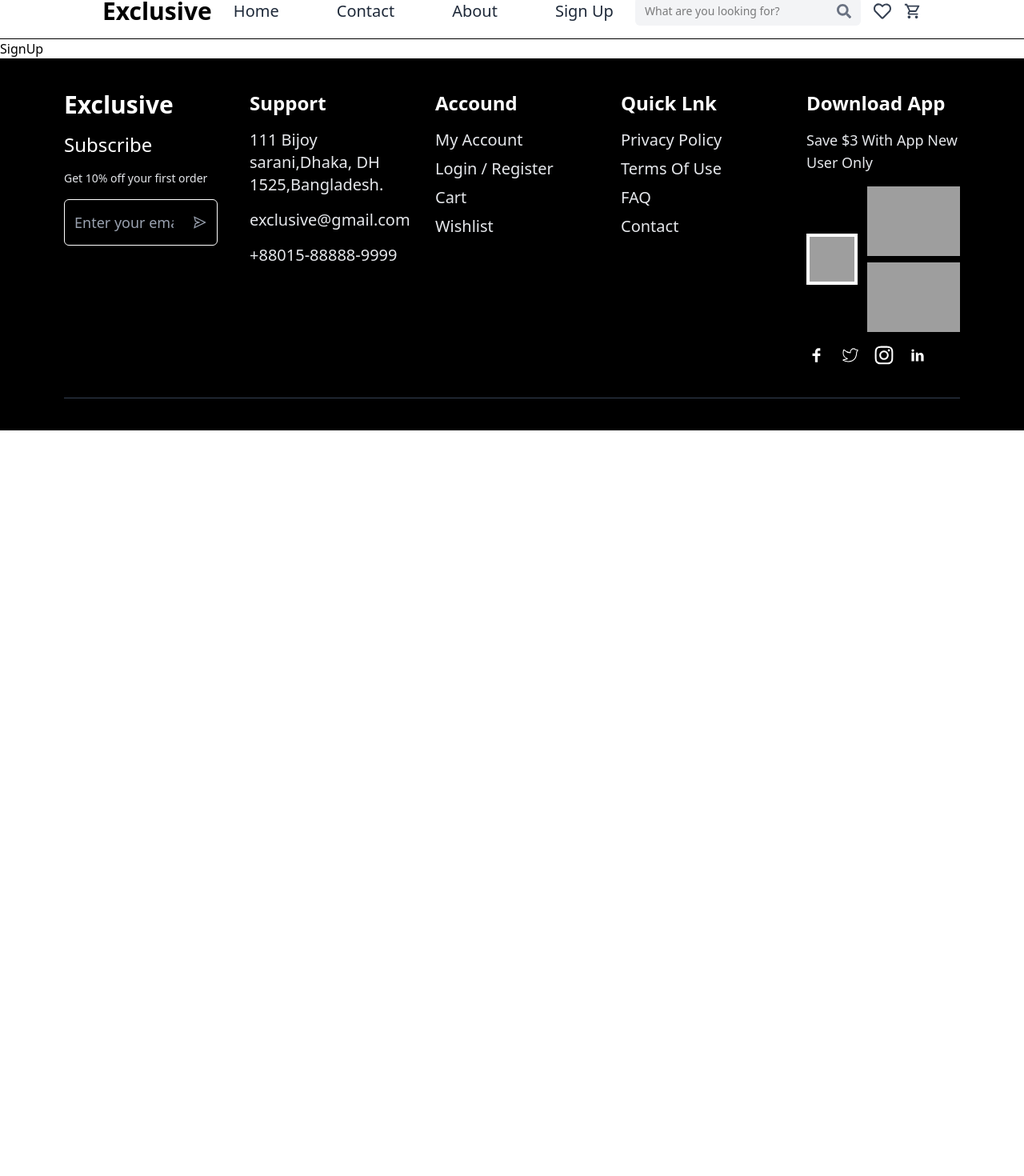
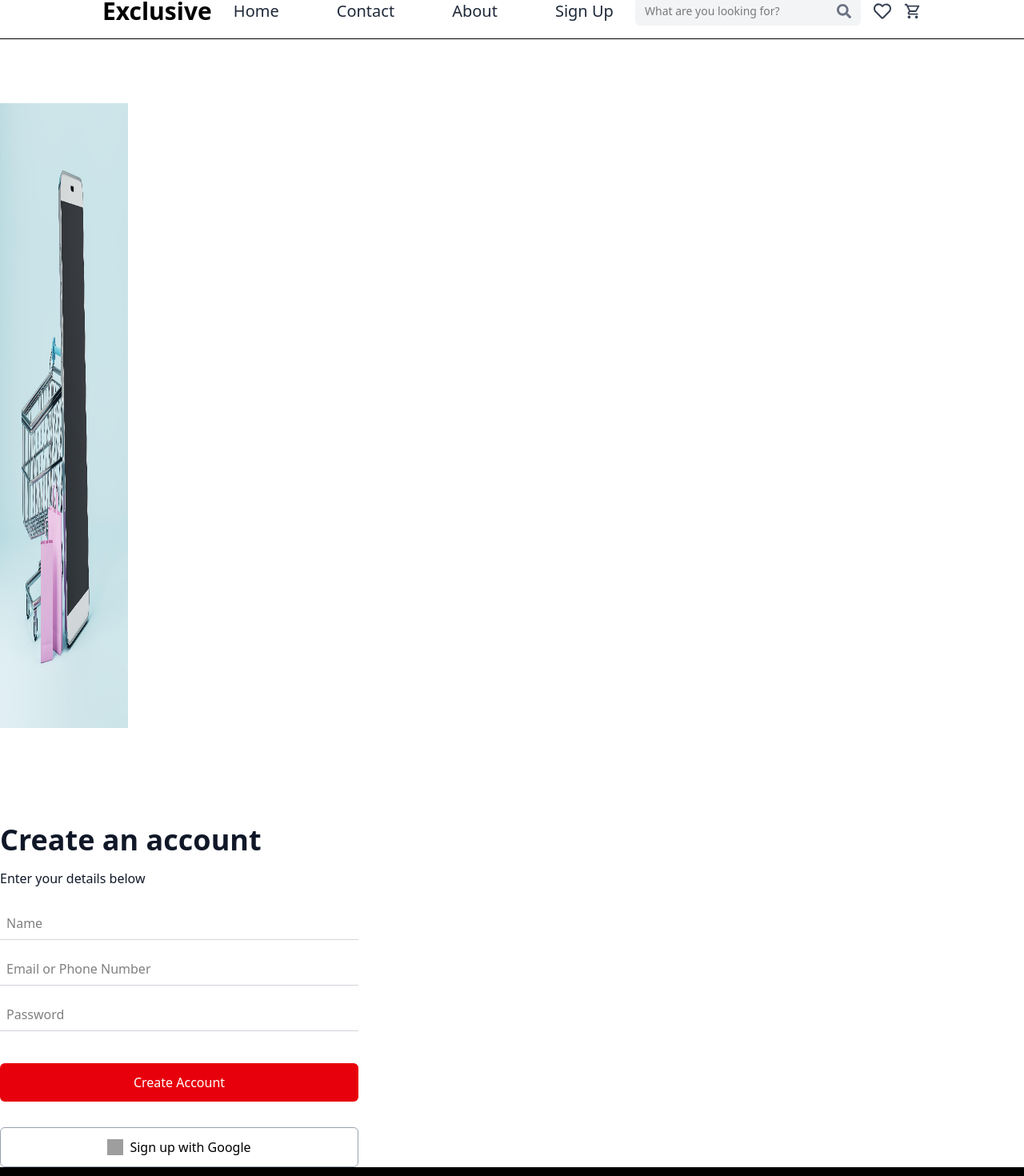
Before and after one commit to jumana18/ecomers, a React (Vite) app: page /signup in a window 1280 px wide. Shown: the part 76-1546 px from the top of the page at 80% size. Before the commit the page ends 800 px from the top, so only its background shows below. Built offline with nearby package versions, Linux system fonts and the light colour scheme; grey boxes are pictures that could not be loaded.

Commit message:
29-10-25

```diff
--- a/src/compents/Home/Featur.jsx
+++ b/src/compents/Home/Featur.jsx
@@ -49,8 +49,8 @@ const Featur = () => {
               className="w-full h-full object-cover opacity-90"
             />
             <div className="absolute inset-0 flex flex-col justify-end p-6 text-white">
-              <h3 className="text-xl font-semibold">Women’s Collections</h3>
-              <p className="text-sm mb-3 text-gray-300">
+              <h3 className="text-2xl font-semibold">Women’s Collections</h3>
+              <p className="text-sm mb-3 text-gray-200">
                 Featured woman collections that give you another vibe.
               </p>
               <span className="font-semibold underline cursor-pointer">
@@ -102,7 +102,6 @@ const Featur = () => {
 
       {/* Services Section */}
       <div className="mt-20 flex flex-col md:flex-row justify-around items-center gap-12 text-center">
-
         <div className="flex flex-col items-center text-center">
           <div className=" bg-gray-200 rounded-full p-4 ">
             <div className="bg-black text-white rounded-full p-4">
@@ -110,7 +109,7 @@ const Featur = () => {
             </div>
           </div>
           <h3 className="font-bold text-lg ">FREE AND FAST DELIVERY</h3>
-          <p className="text-gray-600 text-sm">
+          <p className="text-gray-800 text-sm">
             Free delivery for all orders over $140
           </p>
         </div>
@@ -121,9 +120,9 @@ const Featur = () => {
               <FaHeadset className="text-2xl" />
             </div>
           </div>
-          <h3 className="font-bold text-lg ">FREE AND FAST DELIVERY</h3>
-          <p className="text-gray-600 text-sm">
-            Free delivery for all orders over $140
+          <h3 className="font-bold text-lg ">24/7 CUSTOMER SERVICE</h3>
+          <p className="text-gray-800 text-sm">
+            Friendly 24/7 customer support{" "}
           </p>
         </div>
 
@@ -133,13 +132,11 @@ const Featur = () => {
               <FaRegCheckCircle className="text-2xl" />
             </div>
           </div>
-          <h3 className="font-bold text-lg ">FREE AND FAST DELIVERY</h3>
-          <p className="text-gray-600 text-sm">
-            Free delivery for all orders over $140
+          <h3 className="font-bold text-lg ">MONEY BACK GUARANTEE</h3>
+          <p className="text-gray-800 text-sm">
+            We reurn money within 30 days{" "}
           </p>
         </div>
-
-
       </div>
     </section>
   );
--- /dev/null
+++ b/src/compents/SignUp/LeftImage.jsx
@@ -0,0 +1,14 @@
+import React from 'react'
+import Card from '../../assets/75f394c0a1c7dc5b68a42239311e510f54d8cd59.jpg'
+
+const SignCard = () => {
+  return (
+   <>
+   <div className='flex justify-center items-center mr-[70rem] mt-20 mb-30 '>
+     <img src={Card} alt="" className='w-[805px] h-[781px]'/>
+   </div>
+   </>
+  )
+}
+
+export default SignCard
--- /dev/null
+++ b/src/compents/SignUp/SignForm.jsx
@@ -0,0 +1,57 @@
+import React from "react";
+import LeftImage from '../SignUp/LeftImage'
+
+const SignForm = () => {
+  return (
+    <>
+      <div className="min-h-screen flex flex-col justify-center items-center bg-white ">
+        <LeftImage />
+      </div>
+
+      {/* Right Side Form */}
+      <div className="w-full lg:w-1/2 max-w-md">
+        <h2 className="text-4xl font-semibold mb-4 text-gray-900">
+          Create an account
+        </h2>
+        <p className=" text-gray-900 mb-6 text-md ">Enter your details below</p>
+        <form className=" space-y-4">
+          <input
+            type="text"
+            placeholder="Name"
+            className="w-full border-b border-gray-300 p-2 focus:outline-none focus:border-gray-500"
+            required
+          />
+          <input
+            type="text"
+            placeholder="Email or Phone Number"
+            className="w-full border-b border-gray-300 p-2 focus:outline-none focus:border-gray-500"
+            required
+          />
+          <input
+            type="text"
+            placeholder="Password"
+            className="w-full border-b border-gray-300 p-2 focus:outline-none focus:border-gray-500 mb-10
+            "
+            required
+          />
+          <button
+            type="submit"
+            className="w-full bg-red-600 text-white py-3  rounded-md  transition"
+          >
+            Create Account
+          </button>
+          <button className="w-full rounded-md  mt-4 border py-3 flex justify-center items-center   border-gray-400 gap-2 transition">
+            <img
+              src="https://encrypted-tbn0.gstatic.com/images?q=tbn:ANd9GcSJg75LWB1zIJt1VTZO7O68yKciaDSkk3KMdw&s"
+              alt=""
+              className="w-5 h-5 "
+            />
+            <p>Sign up with Google</p>
+          </button>
+        </form>
+      </div>
+    </>
+  );
+};
+
+export default SignForm;
--- a/src/main.jsx
+++ b/src/main.jsx
@@ -27,7 +27,7 @@ const router = createBrowserRouter([
         element:<About/>
       },
       {
-        path:'/signup',
+        path:'/signup/',
         element:<SignUp/>
       }
 
--- a/src/pages/SignUp.jsx
+++ b/src/pages/SignUp.jsx
@@ -1,8 +1,11 @@
 import React from 'react'
+import SignForm from '../compents/SignUp/SignForm'
 
 const SignUp = () => {
   return (
-    <div>SignUp</div>
+    <>
+   <SignForm/>
+    </>
   )
 }
 
```
Also changed, not shown: src/assets/75f394c0a1c7dc5b68a42239311e510f54d8cd59.jpg (added).
